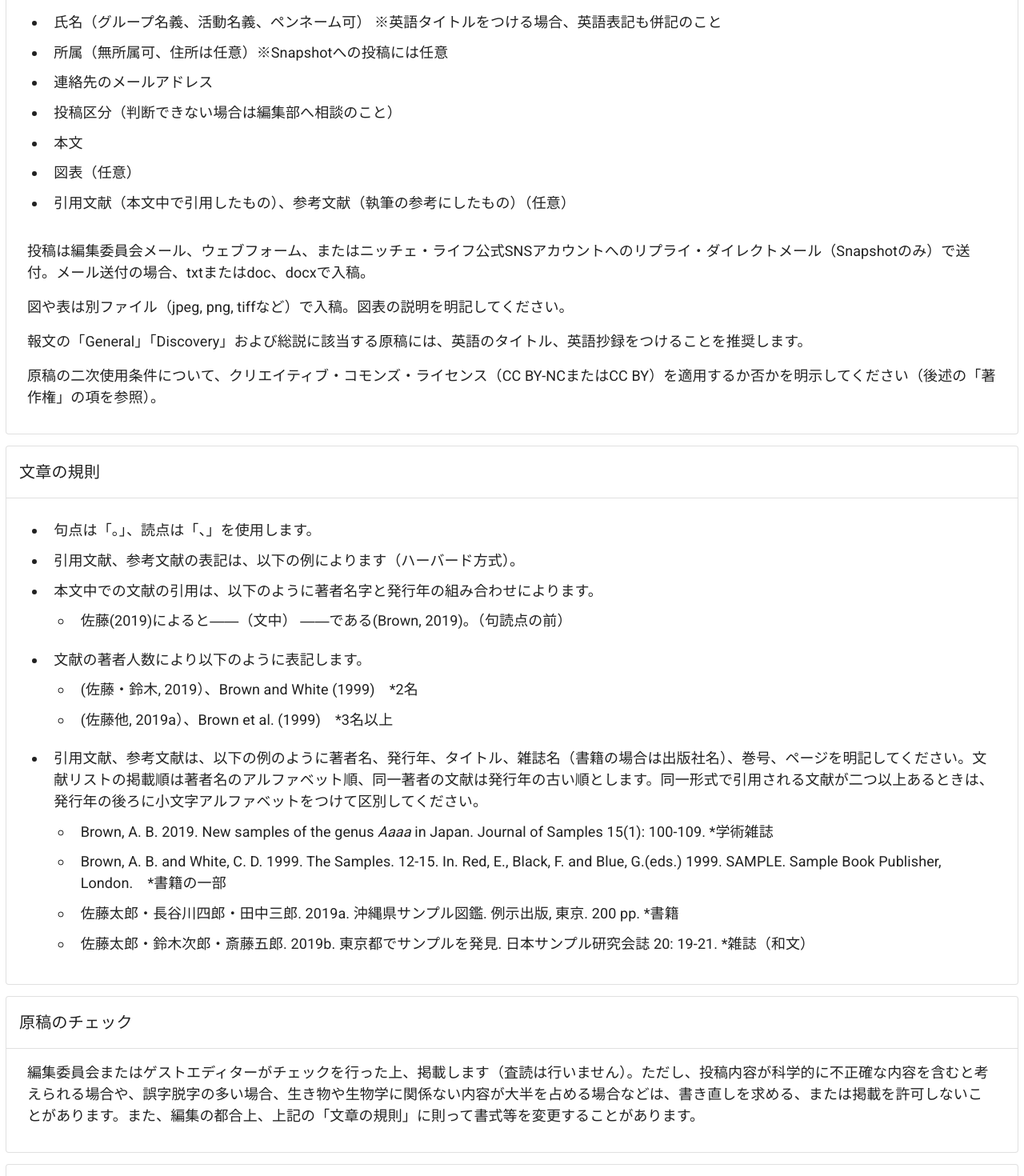
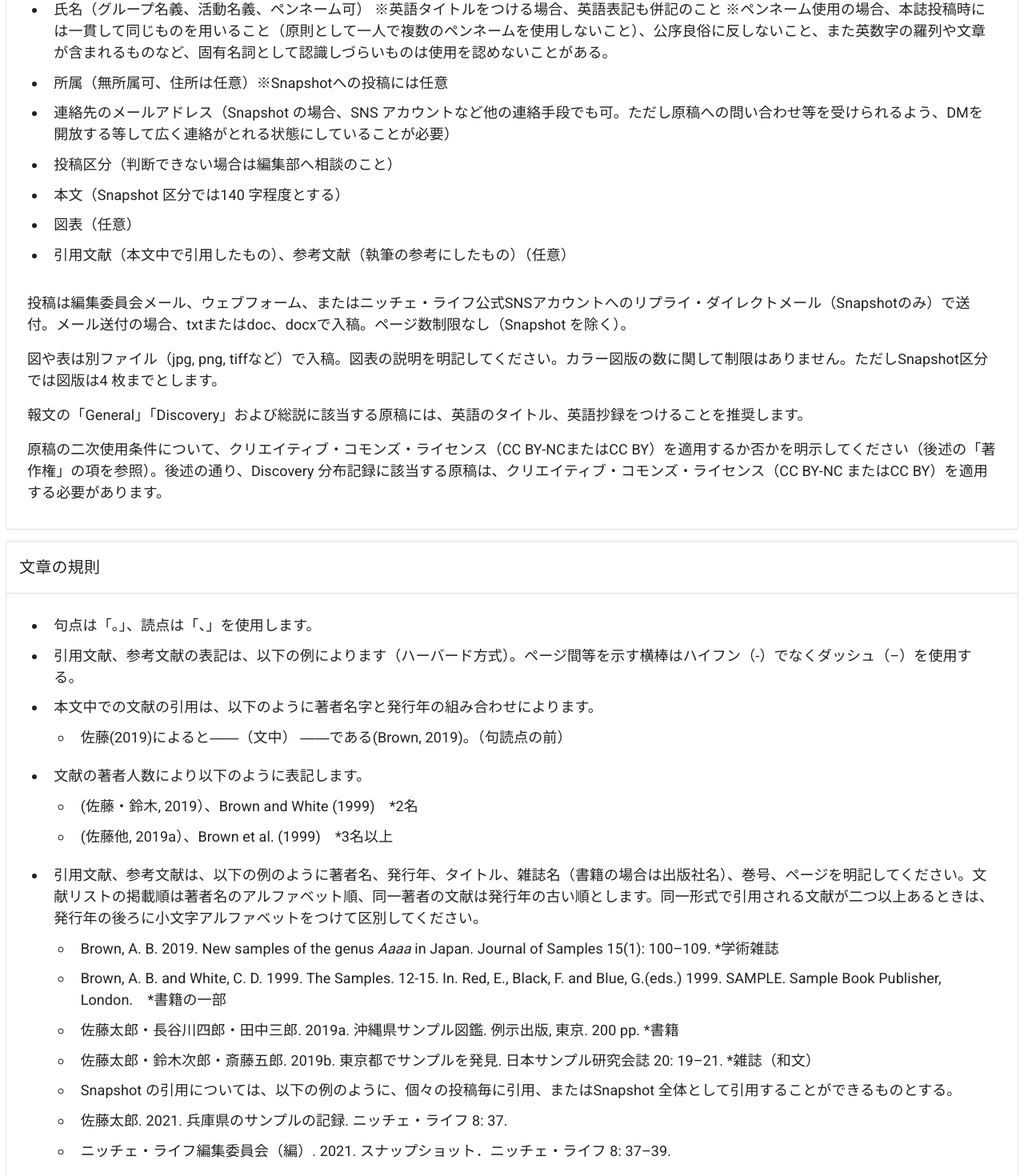
Before and after one commit to niche-life/life, a Nuxt app: page /rules in a window 1280 px wide. Shown: the part 1260-2730 px from the top of the page at 80% size. Built offline with nearby package versions, Linux system fonts and the light colour scheme.

Commit message:
update rule

```diff
--- a/pages/rules.vue
+++ b/pages/rules.vue
@@ -1,7 +1,6 @@
 <template>
   <div class="Rule">
-    <br />
-    <h3>2020年4月1日改訂</h3>
+    <h2>投稿規定(2022年3月1日改訂)</h2>
 
     <TextCard title="投稿区分">
       <ol>
@@ -9,51 +8,43 @@
           報文 General　生物の研究報告全般（分布記録を除く）
           <ul>
             <li>Discovery 分布記録</li>
-            <li>写真・短文投稿（SNS投稿）</li>
           </ul>
         </li>
+        <li>短報　Snapshot　写真・短文投稿（SNS投稿）</li>
         <li>総説（分類群・研究分野のレビューなど）</li>
-        <li>
-          雑記（書評、紹介、活動報告、資料など）
-        </li>
-        <li>
-          その他（生き物、生物学に関連する原稿）
-        </li>
+        <li>雑記（書評、紹介、活動報告、資料など）</li>
+        <li>その他（生き物、生物学に関連する原稿）</li>
       </ol>
     </TextCard>
 
     <TextCard title="投稿資格">
-      <p>
-        特にありません。
-      </p>
+      <p>特にありません。</p>
     </TextCard>
 
     <TextCard title="投稿料">
-      <p>
-        無料
-      </p>
+      <p>無料</p>
     </TextCard>
 
     <TextCard title="原稿の言語">
-      <p>
-        日本語または英語とします。
-      </p>
+      <p>日本語または英語とします。</p>
     </TextCard>
 
     <TextCard title="投稿方法">
-      <p>
-        以下を明記して投稿してください。
-      </p>
+      <p>以下を明記して投稿してください。</p>
       <ul>
         <li>表題（タイトル）</li>
         <li>
           氏名（グループ名義、活動名義、ペンネーム可）
           ※英語タイトルをつける場合、英語表記も併記のこと
+          ※ペンネーム使用の場合、本誌投稿時には一貫して同じものを用いること（原則として一人で複数のペンネームを使用しないこと）、公序良俗に反しないこと、また英数字の羅列や文章が含まれるものなど、固有名詞として認識しづらいものは使用を認めないことがある。
         </li>
         <li>所属（無所属可、住所は任意）※Snapshotへの投稿には任意</li>
-        <li>連絡先のメールアドレス</li>
+        <li>
+          連絡先のメールアドレス（Snapshot の場合、SNS
+          アカウントなど他の連絡手段でも可。ただし原稿への問い合わせ等を受けられるよう、DMを開放する等して広く連絡がとれる状態にしていることが必要）
+        </li>
         <li>投稿区分（判断できない場合は編集部へ相談のこと）</li>
-        <li>本文</li>
+        <li>本文（Snapshot 区分では140 字程度とする）</li>
         <li>図表（任意）</li>
         <li>
           引用文献（本文中で引用したもの）、参考文献（執筆の参考にしたもの）（任意）
@@ -61,28 +52,27 @@
       </ul>
       <br />
       <p>
-        投稿は編集委員会メール、ウェブフォーム、またはニッチェ・ライフ公式SNSアカウントへのリプライ・ダイレクトメール（Snapshotのみ）で送付。メール送付の場合、txtまたはdoc、docxで入稿。
+        投稿は編集委員会メール、ウェブフォーム、またはニッチェ・ライフ公式SNSアカウントへのリプライ・ダイレクトメール（Snapshotのみ）で送付。メール送付の場合、txtまたはdoc、docxで入稿。ページ数制限なし（Snapshot
+        を除く）。
       </p>
       <!-- prettier-ignore -->
       <p>
-        図や表は別ファイル（jpeg, png, tiffなど）で入稿。図表の説明を明記してください。
+        図や表は別ファイル（jpg, png, tiffなど）で入稿。図表の説明を明記してください。カラー図版の数に関して制限はありません。ただしSnapshot区分では図版は4 枚までとします。
       </p>
       <p>
         報文の「General」「Discovery」および総説に該当する原稿には、英語のタイトル、英語抄録をつけることを推奨します。
       </p>
       <!-- prettier-ignore -->
       <p>
-        原稿の二次使用条件について、クリエイティブ・コモンズ・ライセンス（CC BY-NCまたはCC BY）を適用するか否かを明示してください（後述の「著作権」の項を参照）。
+        原稿の二次使用条件について、クリエイティブ・コモンズ・ライセンス（CC BY-NCまたはCC BY）を適用するか否かを明示してください（後述の「著作権」の項を参照）。後述の通り、Discovery 分布記録に該当する原稿は、クリエイティブ・コモンズ・ライセンス（CC BY-NC またはCC BY）を適用する必要があります。
       </p>
     </TextCard>
 
     <TextCard title="文章の規則">
       <ul>
+        <li>句点は「。」、読点は「、」を使用します。</li>
         <li>
-          句点は「。」、読点は「、」を使用します。
-        </li>
-        <li>
-          引用文献、参考文献の表記は、以下の例によります（ハーバード方式）。
+          引用文献、参考文献の表記は、以下の例によります（ハーバード方式）。ページ間等を示す横棒はハイフン（-）でなくダッシュ（–）を使用する。
         </li>
         <li>
           本文中での文献の引用は、以下のように著者名字と発行年の組み合わせによります。
@@ -95,12 +85,8 @@
         <li>
           文献の著者人数により以下のように表記します。
           <ul>
-            <li>
-              (佐藤・鈴木, 2019）、Brown and White (1999)　*2名
-            </li>
-            <li>
-              (佐藤他, 2019a）、Brown et al. (1999)　*3名以上
-            </li>
+            <li>(佐藤・鈴木, 2019）、Brown and White (1999)　*2名</li>
+            <li>(佐藤他, 2019a）、Brown et al. (1999)　*3名以上</li>
           </ul>
         </li>
         <li>
@@ -108,7 +94,7 @@
           <ul>
             <!-- prettier-ignore -->
             <li>
-            Brown, A. B. 2019. New samples of the genus <i>Aaaa</i> in Japan. Journal of Samples 15(1): 100-109. *学術雑誌
+            Brown, A. B. 2019. New samples of the genus <i>Aaaa</i> in Japan. Journal of Samples 15(1): 100–109. *学術雑誌
           </li>
             <!-- prettier-ignore -->
             <li>
@@ -120,8 +106,20 @@
           </li>
             <!-- prettier-ignore -->
             <li>
-            佐藤太郎・鈴木次郎・斎藤五郎. 2019b. 東京都でサンプルを発見. 日本サンプル研究会誌 20: 19-21. *雑誌（和文）
+            佐藤太郎・鈴木次郎・斎藤五郎. 2019b. 東京都でサンプルを発見. 日本サンプル研究会誌 20: 19–21. *雑誌（和文）
           </li>
+            <li>
+              Snapshot
+              の引用については、以下の例のように、個々の投稿毎に引用、またはSnapshot
+              全体として引用することができるものとする。
+            </li>
+            <li>
+              佐藤太郎. 2021. 兵庫県のサンプルの記録. ニッチェ・ライフ 8: 37.
+            </li>
+            <li>
+              ニッチェ・ライフ編集委員会（編）. 2021.
+              スナップショット．ニッチェ・ライフ 8: 37–39.
+            </li>
           </ul>
         </li>
       </ul>
@@ -134,9 +132,7 @@
     </TextCard>
 
     <TextCard title="冊子体、別刷り">
-      <p>
-        作成しませんが、PDF ファイルをお渡しします。
-      </p>
+      <p>作成しませんが、PDF ファイルをお渡しします。</p>
     </TextCard>
 
     <TextCard title="著作権">
@@ -170,16 +166,12 @@
     </TextCard>
 
     <TextCard title="発行時期、原稿締め切り">
-      <p>
-        発行は年1回以上、原稿が集まり次第随時発行とします。
-      </p>
+      <p>発行は年1回程度、原稿が集まり次第随時発行とします。</p>
     </TextCard>
 
     <TextCard title="投稿の注意点">
       <ul>
-        <li>
-          本誌で命名規約に関わる分類群の変更は行わないこととします。
-        </li>
+        <li>本誌で命名規約に関わる分類群の変更は行わないこととします。</li>
         <li>
           記事中で生物の分布情報を公表する際、環境省レッドリストや地方自治体の発行するレッドリストに掲載されている絶滅危惧種及び希少種、および保護すべきと思われる種については、個体群保護の観点から、詳細な生息地情報を載せない（基本的には市区町村単位までとする）、生息地が推定できる写真を掲載しないなどの配慮を行ってください。特に乱獲により絶滅の恐れのある希少種については、都道府県レベルまでの地名、あるいは河川であれば一級水系名にとどめるなどの配慮を行なってください。
         </li>
@@ -193,9 +185,6 @@
         </li>
         <li>
           他の媒体に掲載済の同内容を投稿すること（二重投稿）はできません。ただし報文のSnapshotに投稿する際は、SNS等の他の媒体に掲載したものを投稿できます。その場合、該当する投稿の固定リンク等を明記し、すでに同内容を投稿している旨を明示してください。
-        </li>
-        <li>
-          ページ数やカラー図版の数に関して制限はありません。
         </li>
       </ul>
     </TextCard>
```
